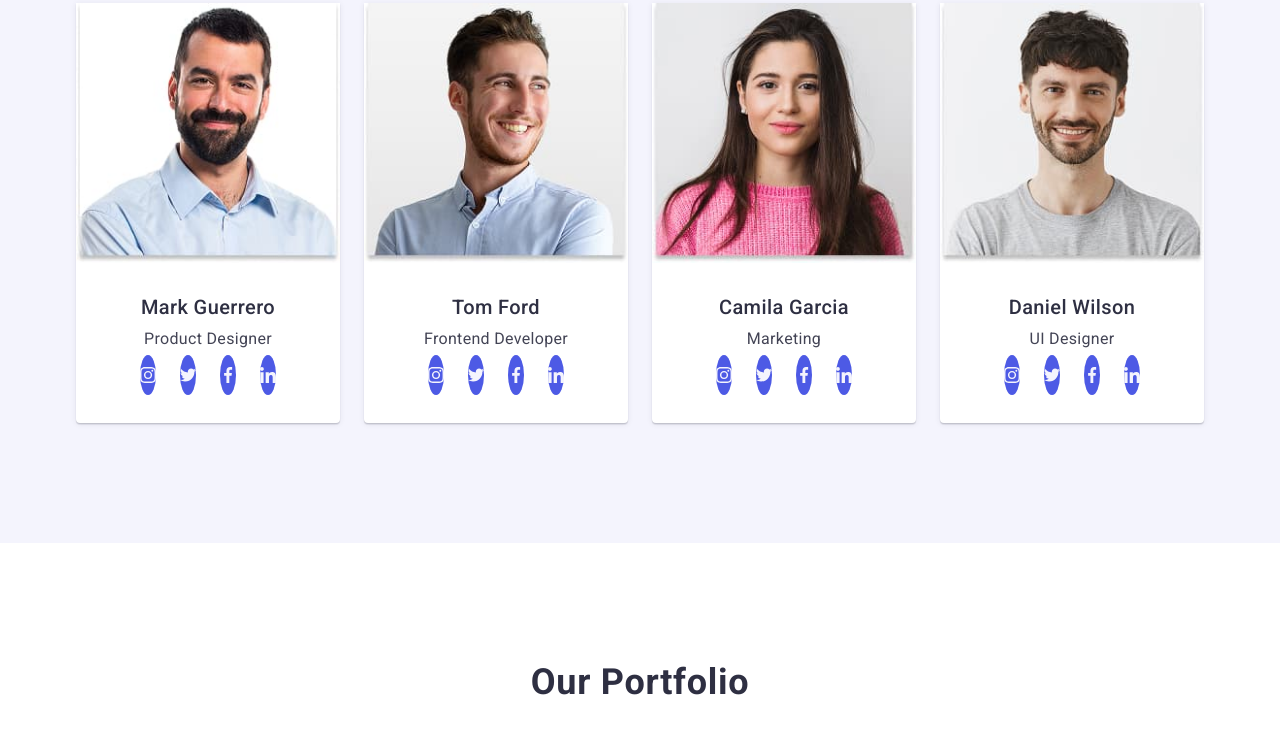
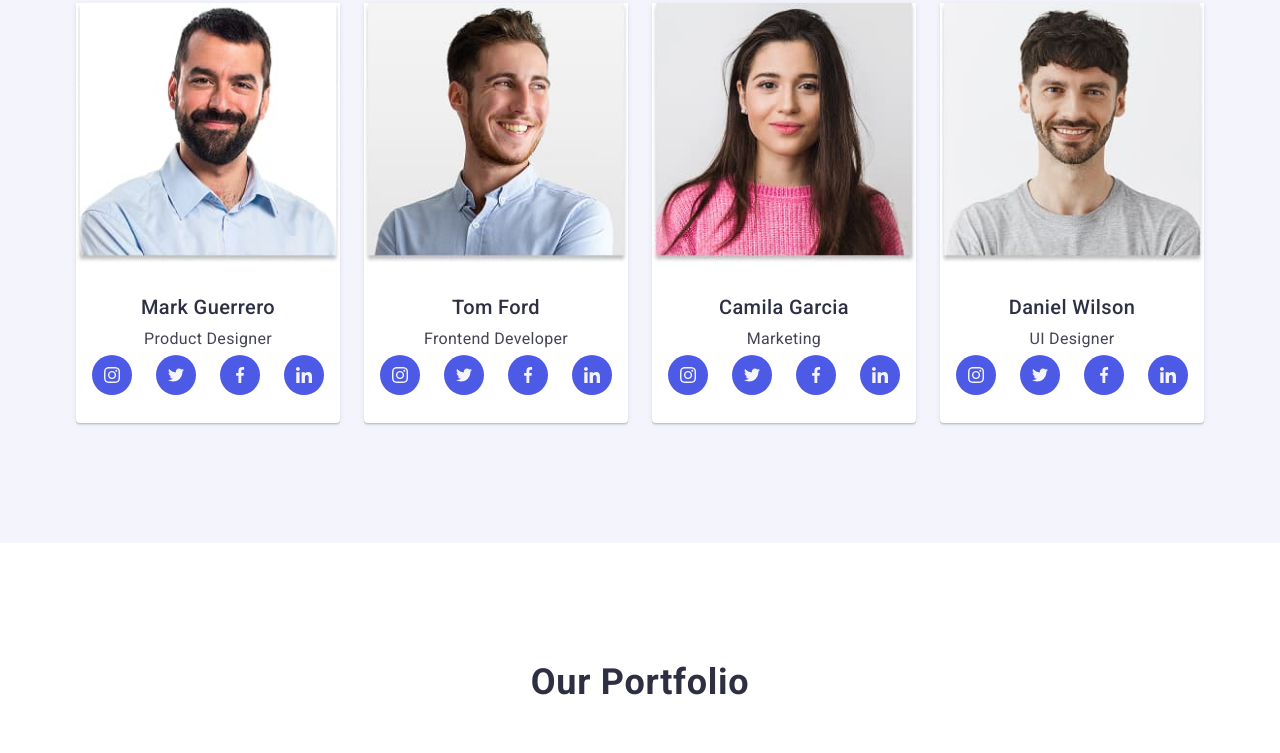
Before and after one commit to yanakhovbosha/goit-markup-hw-04, a plain HTML site: page index.html in a window 1280 px wide. Shown: the part 1366-2119 px from the top of the page. Drawn offline with nearby package versions, Linux system fonts and the light colour scheme.

Commit message:
add initial files

```diff
--- a/css/style.css
+++ b/css/style.css
@@ -354,7 +354,7 @@ button{
         height: 40px;
         transition: transform 250ms cubic-bezier(0.4, 0, 0.2, 1);
         height: 100%;
-        width: 100%
+        width: 100%;
 }
 
 .social-icon-link:hover,
@@ -523,12 +523,12 @@ button{
 }
 
 .footer-item-icon {
-        display: flex;
+        /* display: flex;
         justify-content: center;
         align-items: center;
-        gap: 24px;
-        /* width: 40px;
-        height: 40px; */
+        gap: 24px; */
+        width: 40px;
+        height: 40px;
 }
 
 .footer-social-icon-link {
--- a/index.html
+++ b/index.html
@@ -154,16 +154,22 @@
                         <use href="./images/icons.svg#icon-instagram"></use>
                       </svg>
                     </a>
+                  </li>
+                  <li class="item-social-icon">
                     <a class="social-icon-link" href="">
                       <svg class="icon-social" width="16" height="16">
                         <use href="./images/icons.svg#icon-twitter"></use>
                       </svg>
                     </a>
+                  </li>
+                  <li class="item-social-icon">
                     <a class="social-icon-link" href="">
                       <svg class="icon-social" width="16" height="16">
                         <use href="./images/icons.svg#icon-facebook"></use>
                       </svg>
                     </a>
+                  </li>
+                  <li class="item-social-icon">
                     <a class="social-icon-link" href="">
                       <svg class="icon-social" width="16" height="16">
                         <use href="./images/icons.svg#icon-linkedin"></use>
@@ -190,16 +196,22 @@
                         <use href="./images/icons.svg#icon-instagram"></use>
                       </svg>
                     </a>
+                  </li>
+                  <li class="item-social-icon">
                     <a class="social-icon-link" href="">
                       <svg class="icon-social" width="16" height="16">
                         <use href="./images/icons.svg#icon-twitter"></use>
                       </svg>
                     </a>
+                  </li>
+                  <li class="item-social-icon">
                     <a class="social-icon-link" href="">
                       <svg class="icon-social" width="16" height="16">
                         <use href="./images/icons.svg#icon-facebook"></use>
                       </svg>
                     </a>
+                  </li>
+                  <li class="item-social-icon">
                     <a class="social-icon-link" href="">
                       <svg class="icon-social" width="16" height="16">
                         <use href="./images/icons.svg#icon-linkedin"></use>
@@ -226,16 +238,22 @@
                         <use href="./images/icons.svg#icon-instagram"></use>
                       </svg>
                     </a>
+                  </li>
+                  <li class="item-social-icon">
                     <a class="social-icon-link" href="">
                       <svg class="icon-social" width="16" height="16">
                         <use href="./images/icons.svg#icon-twitter"></use>
                       </svg>
                     </a>
+                  </li>
+                  <li class="item-social-icon">
                     <a class="social-icon-link" href="">
                       <svg class="icon-social" width="16" height="16">
                         <use href="./images/icons.svg#icon-facebook"></use>
                       </svg>
                     </a>
+                  </li>
+                  <li class="item-social-icon">
                     <a class="social-icon-link" href="">
                       <svg class="icon-social" width="16" height="16">
                         <use href="./images/icons.svg#icon-linkedin"></use>
@@ -262,16 +280,22 @@
                         <use href="./images/icons.svg#icon-instagram"></use>
                       </svg>
                     </a>
+                  </li>
+                  <li class="item-social-icon">
                     <a class="social-icon-link" href="">
                       <svg class="icon-social" width="16" height="16">
                         <use href="./images/icons.svg#icon-twitter"></use>
                       </svg>
                     </a>
+                  </li>
+                  <li class="item-social-icon">
                     <a class="social-icon-link" href="">
                       <svg class="icon-social" width="16" height="16">
                         <use href="./images/icons.svg#icon-facebook"></use>
                       </svg>
                     </a>
+                  </li>
+                  <li class="item-social-icon">
                     <a class="social-icon-link" href="">
                       <svg class="icon-social" width="16" height="16">
                         <use href="./images/icons.svg#icon-linkedin"></use>
@@ -431,16 +455,22 @@
                   <use href="./images/icons.svg#icon-instagram"></use>
                 </svg>
               </a>
+            </li>
+            <li class="footer-social-list">
               <a class="footer-social-icon-link" href="">
                 <svg class="footer-icon-social" width="24" height="24">
                   <use href="./images/icons.svg#icon-twitter"></use>
                 </svg>
               </a>
+            </li>
+            <li class="footer-social-list">
               <a class="footer-social-icon-link" href="">
                 <svg class="footer-icon-social" width="24" height="24">
                   <use href="./images/icons.svg#icon-facebook"></use>
                 </svg>
               </a>
+            </li>
+            <li class="footer-social-list">
               <a class="footer-social-icon-link" href="">
                 <svg class="footer-icon-social" width="24" height="24">
                   <use href="./images/icons.svg#icon-linkedin"></use>
```
